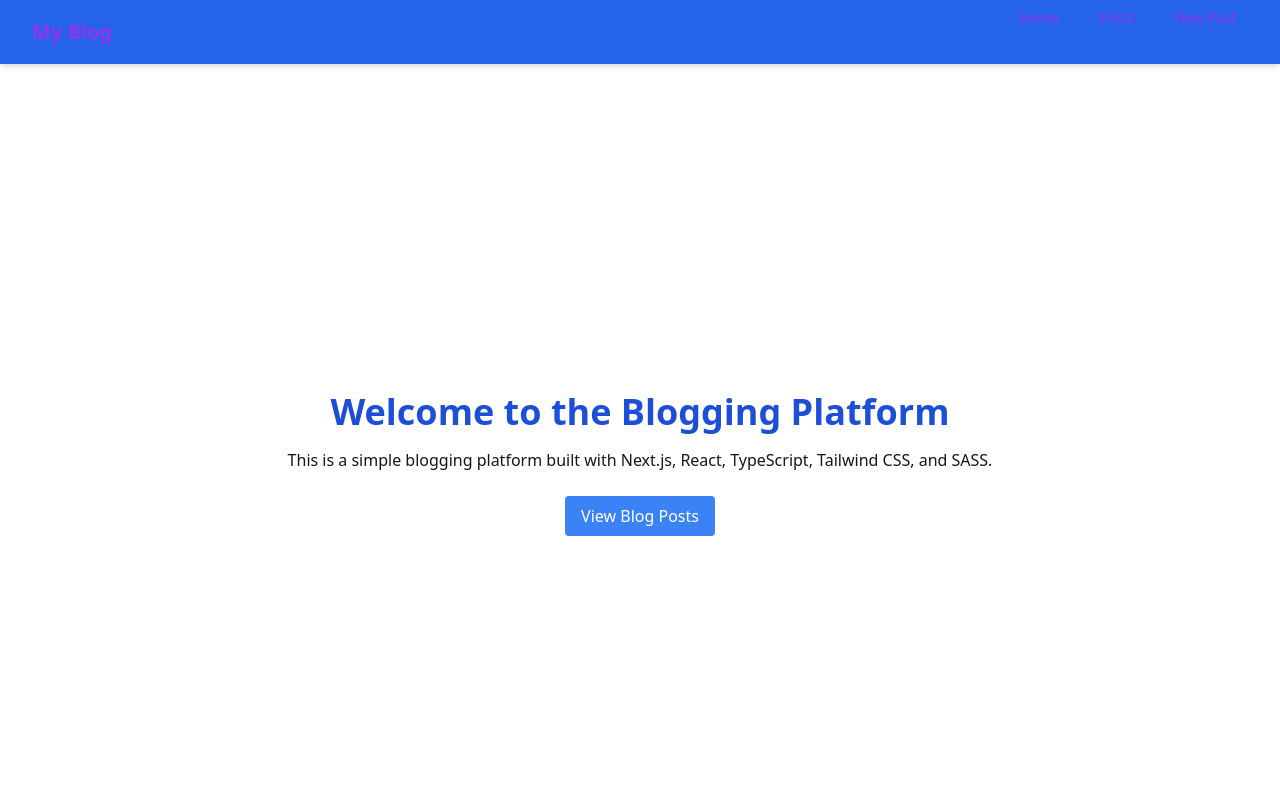
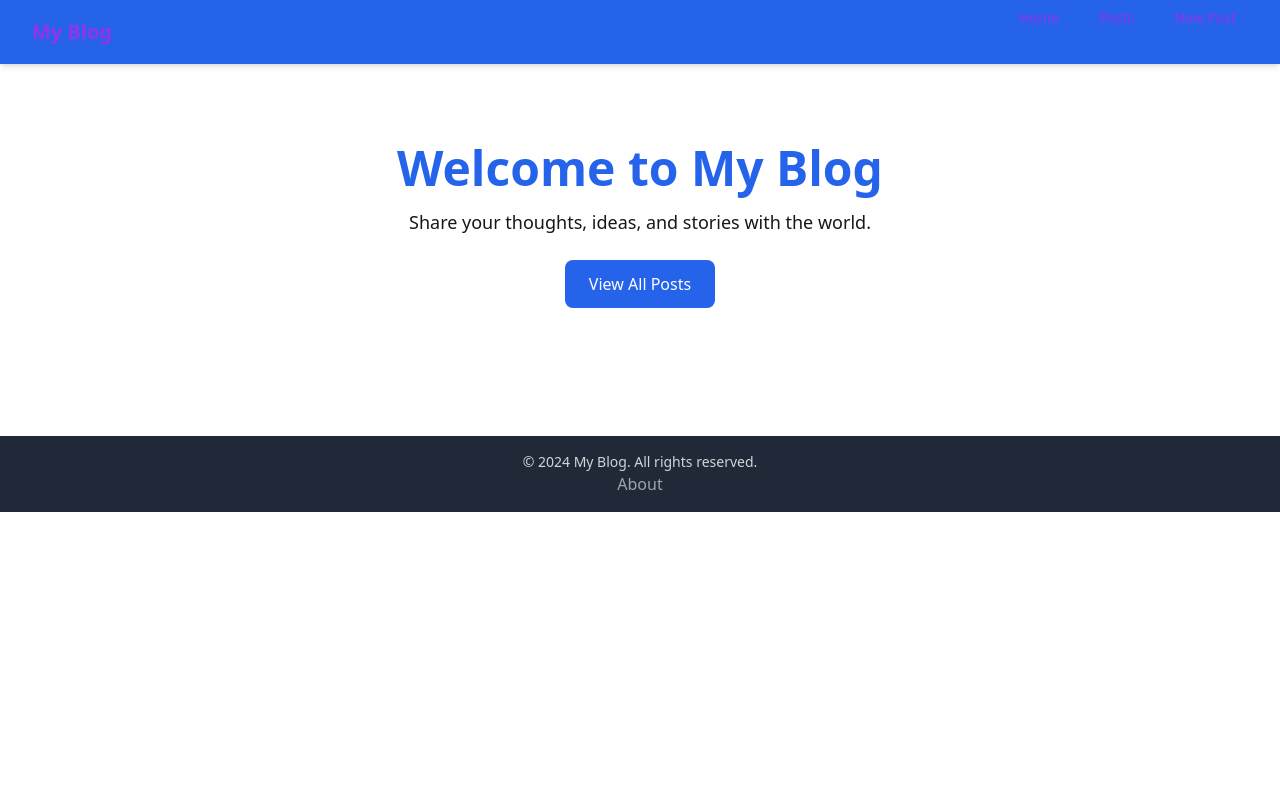
Before and after one commit to mbvaaland/blogging-platform, a Next.js app: page / in a window 1280 px wide. Shown: the top 800 px of the page. Built offline with nearby package versions, Linux system fonts and the light colour scheme.

Commit message:
Enhance home page styling

```diff
--- a/src/app/page.tsx
+++ b/src/app/page.tsx
@@ -2,17 +2,14 @@ import Link from 'next/link';
 
 export default function Home() {
   return (
-    <main className="flex min-h-screen flex-col items-center justify-center">
-      <h1 className="text-4xl font-bold mb-4">Welcome to the Blogging Platform</h1>
-      <p className="mb-6">
-        This is a simple blogging platform built with Next.js, React, TypeScript, Tailwind CSS, and SASS.
+    <div className="flex flex-col items-center justify-center py-20">
+      <h1 className="text-5xl font-bold mb-4 text-blue-600">Welcome to My Blog</h1>
+      <p className="text-lg mb-6 text-center">
+        Share your thoughts, ideas, and stories with the world.
       </p>
-      <Link
-        href="/posts"
-        className="px-4 py-2 bg-blue-500 text-white rounded hover:bg-blue-600 transition-colors duration-200"
-      >
-        View Blog Posts
+      <Link href="/posts" className="px-6 py-3 bg-blue-600 text-white rounded-lg hover:bg-blue-700 transition-colors duration-200">
+          View All Posts
       </Link>
-    </main>
+    </div>
   );
 }
```
